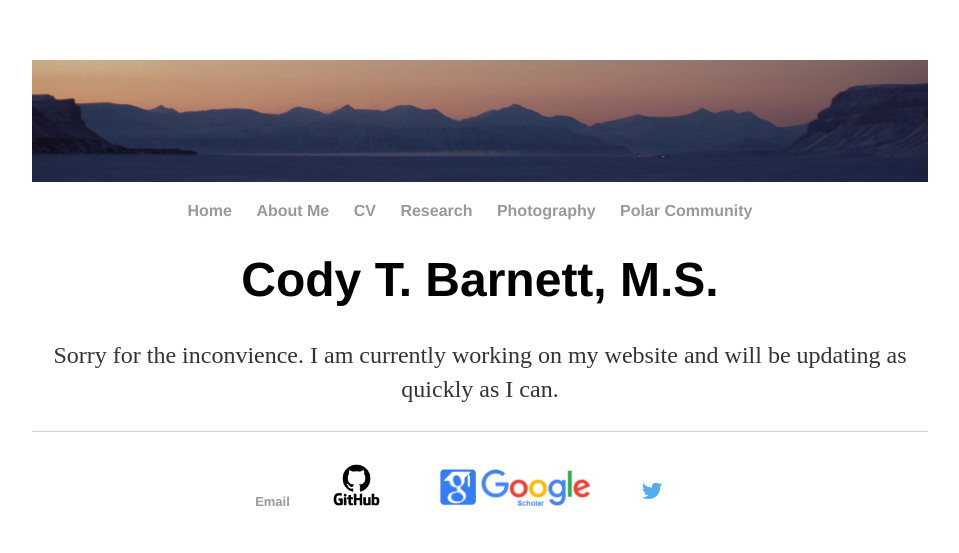
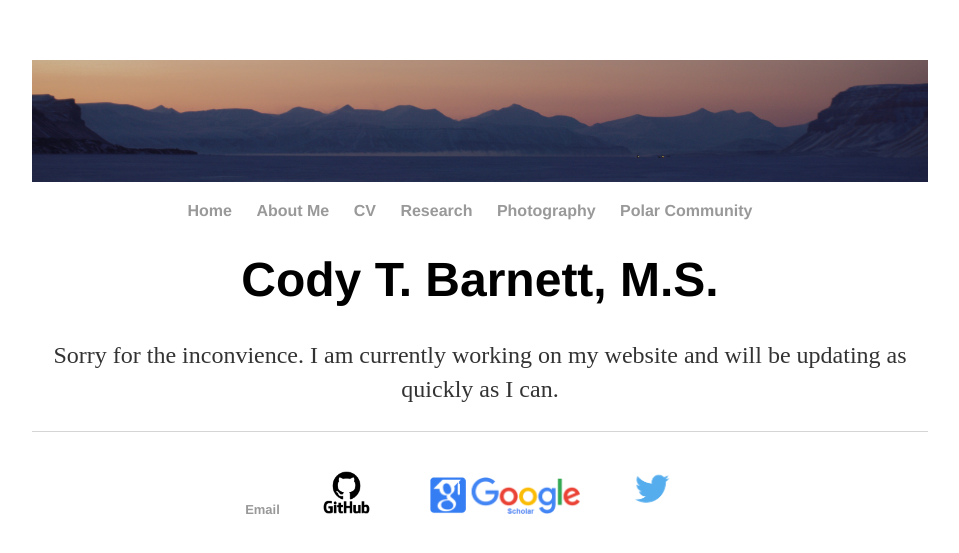
Before and after one commit to Cbarnett207/CBarnett207.github.io, a Jekyll site: the page built from index.html, in a window 1280 px wide. Shown: the top 553 px of the page, without its empty margins (160-1119 px from the left). Built offline with Jekyll 4.4.1, drawn with Linux system fonts in a browser that asks for light colours.

Commit message:
Update default.html

```diff
--- a/_layouts/default.html
+++ b/_layouts/default.html
@@ -28,7 +28,7 @@
 	        		<div align="center"><li><a href="mailto:codybarnett@ku.edu"><font size="2cm">Email</font></a></li>
 					<li><a href="https://github.com/Cbarnett207"><img src="/images/GitHub_logo.png" width="75pt" alt="GitHub logo"/>&nbsp;&nbsp;</a></li>
 					<li><a href="https://scholar.google.com/citations?hl=en&view_op=list_works&gmla=AJsN-F4UgN5ueqeUOfjsqjmC7_p0A4dthMC9-y24TSlu-DjdC71s1ohvj_F66HKdx54Srv8PvgNy4anPrpieR786HQYsx5WQDQ&user=_cGjc70AAAAJ"><img src="/images/Google_Scholar_Logo.png" width="150pt" alt="GitHub logo"/>&nbsp;&nbsp;</a></li>
-					<li><a href="https://twitter.com/CodyTBarnett"><img src="/images/Twitter_logo.png" width="30pt" alt="GitHub logo"/>&nbsp;&nbsp;</a></li></div>
+					<li><a href="https://twitter.com/CodyTBarnett"><img src="/images/Twitter_logo.png" width="50pt" alt="GitHub logo"/>&nbsp;&nbsp;</a></li></div>
 
 
 			</div>
```
